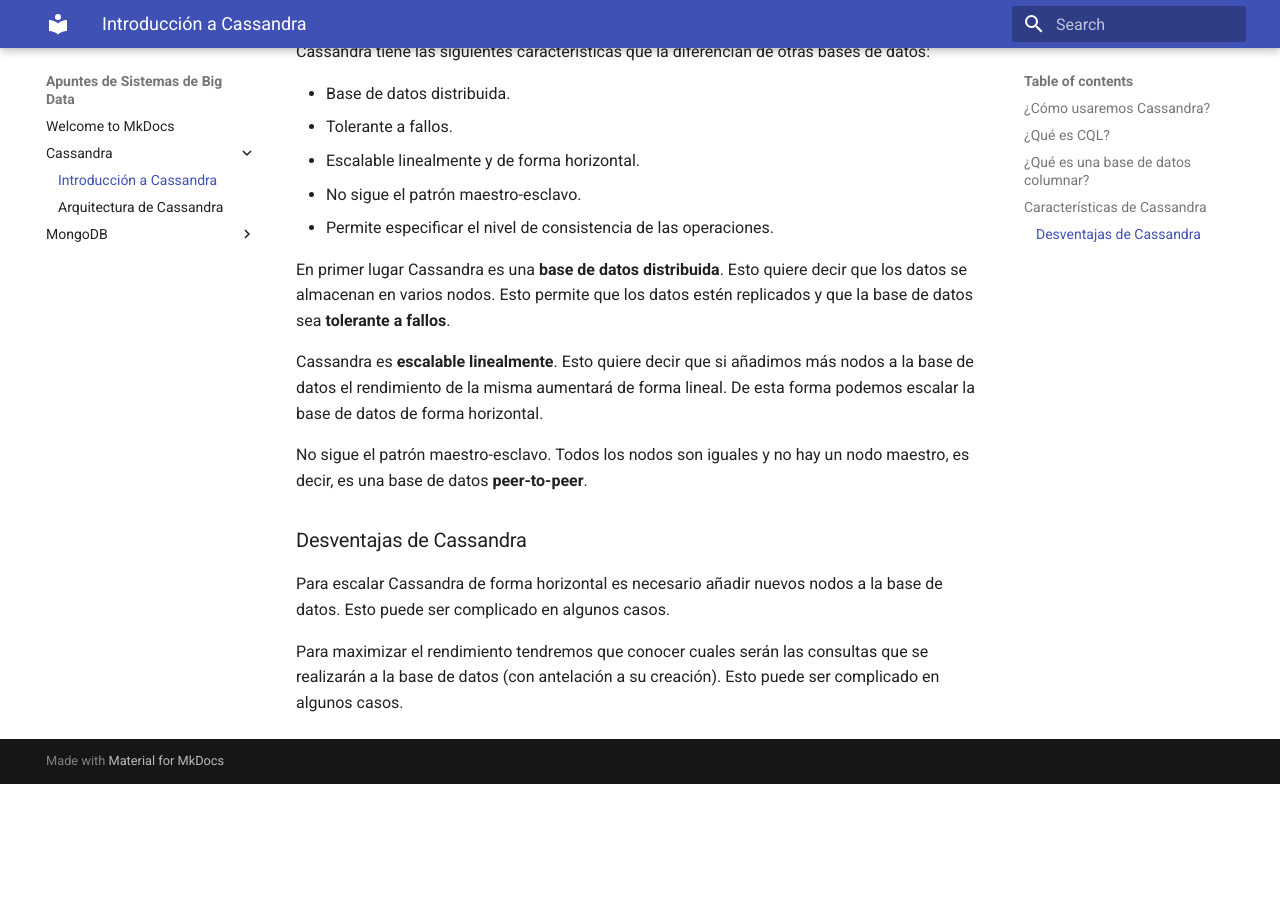
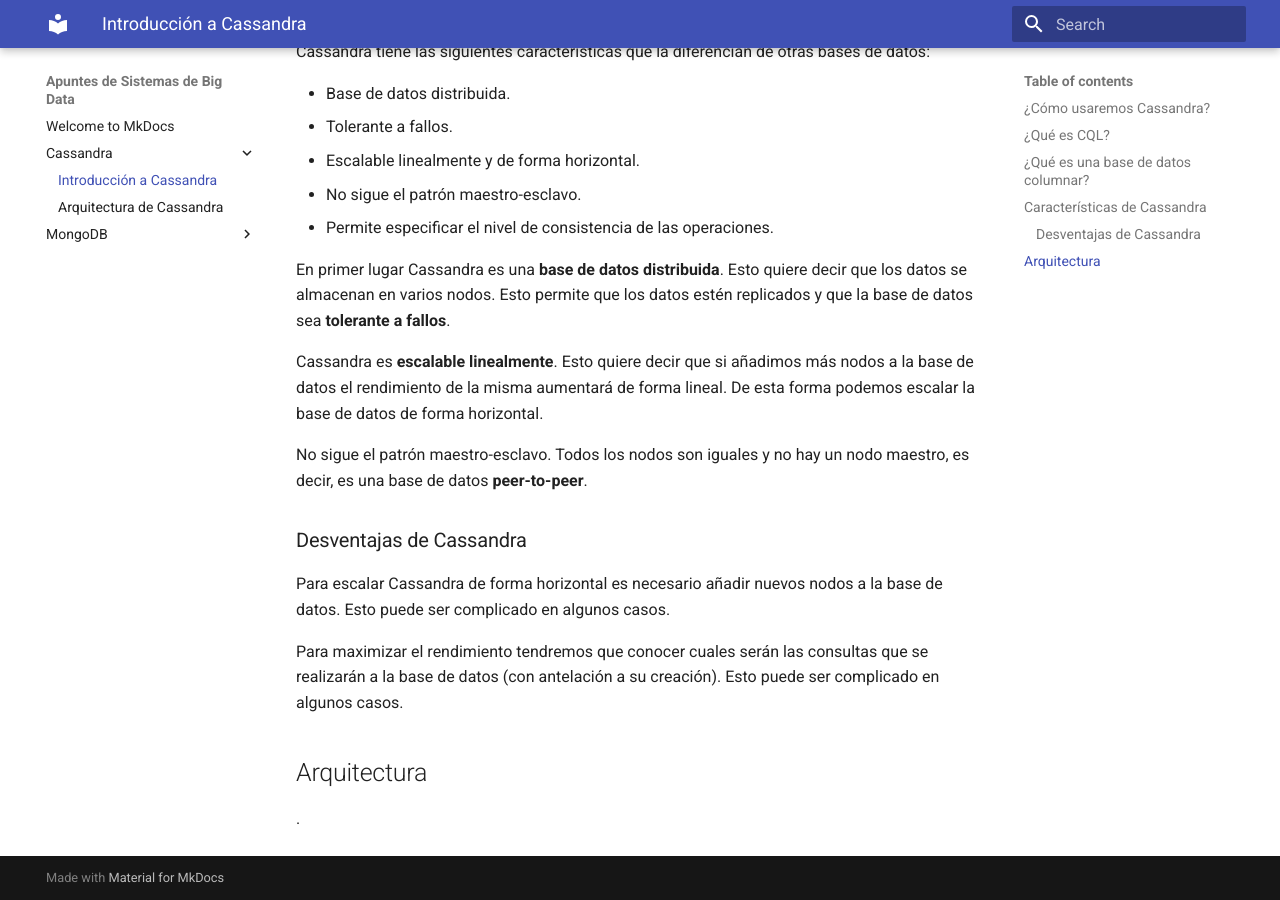
Before and after one commit to mmourazos/SBD, an MkDocs documentation site: the page built from docs/Cassandra/01 - Introducción.md, in a window 1280 px wide and 900 px high, scrolled down 1698 px. Built offline with MkDocs 1.6.1 and Material for MkDocs 9.7.7, drawn with Linux system fonts in a browser that asks for light colours; before the commit the page ends 2482 px from its top, so only the background shows below that.

```diff
--- a/docs/Cassandra/01 - Introducción.md
+++ b/docs/Cassandra/01 - Introducción.md
@@ -73,3 +73,7 @@
 Para escalar Cassandra de forma horizontal es necesario añadir nuevos nodos a la base de datos. Esto puede ser complicado en algunos casos.
 
 Para maximizar el rendimiento tendremos que conocer cuales serán las consultas que se realizarán a la base de datos (con antelación a su creación). Esto puede ser complicado en algunos casos.
+
+## Arquitectura
+
+.
```
